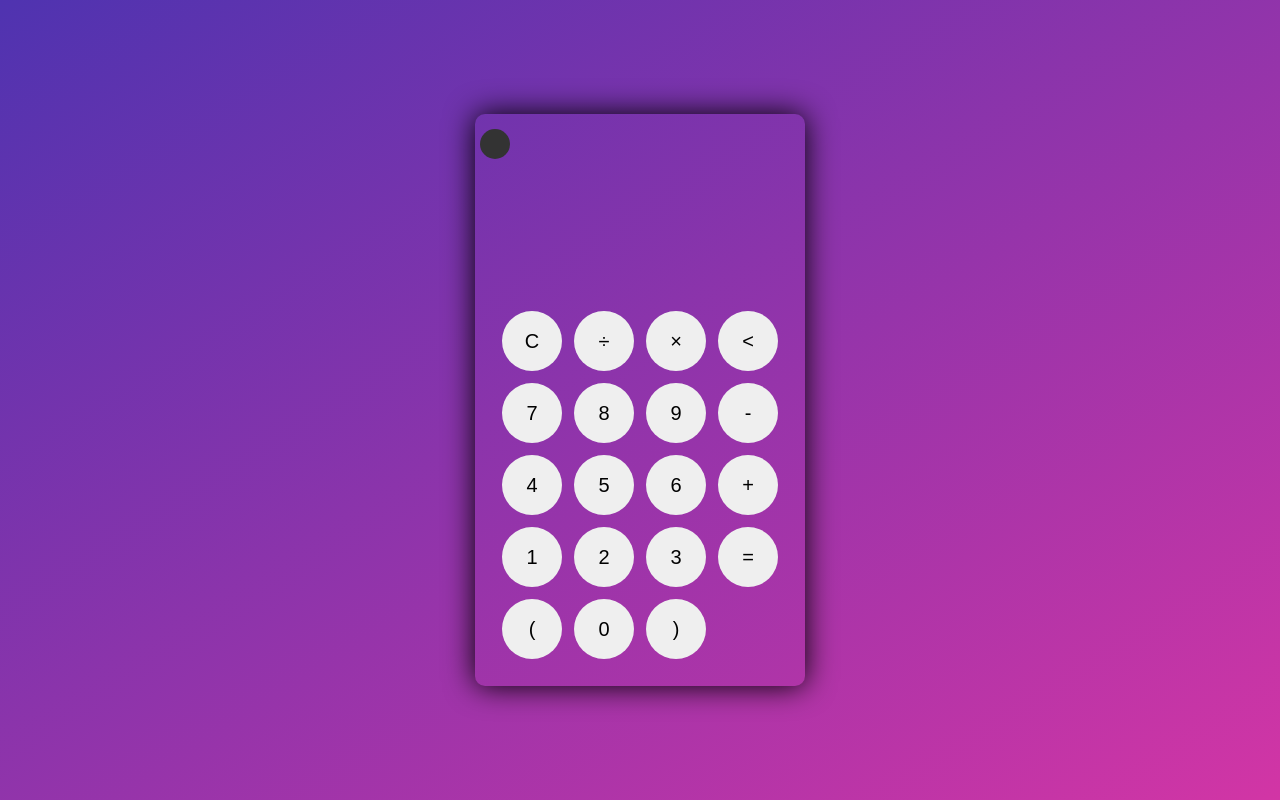
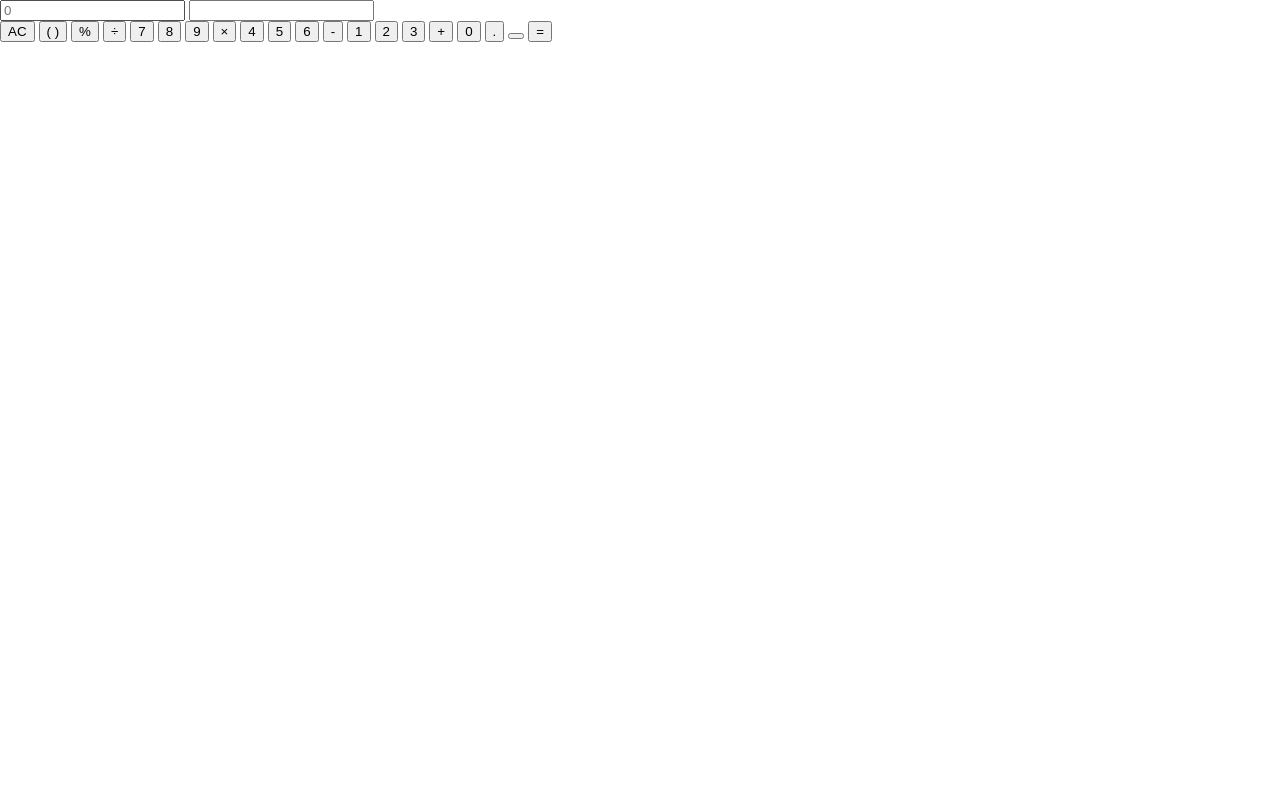
Before and after one commit to ibanga-alt/probable-cal-invention, a plain HTML site: page index.html in a window 1280 px wide. Drawn offline with Linux system fonts and the light colour scheme.

Commit message:
redid index

```diff
--- a/index.html
+++ b/index.html
@@ -8,50 +8,40 @@
     <title>Calculator</title>
 </head>
 <body>
-    <div class="container">
-        <div class="calculator-dark">
-            <div class="theme-toggler active">
-                <i class="toggler-icon"></i>
+    <div class="Calculator">
+        <div class="display">
+            <input type="text" class="display-input" placeholder="0">
+            <input type="text" class="display-result" >
+        </div>
 
-            </div>
-            <div class="display-screen">
-                <div id="display"></div>
-            </div>
-            <div class="buttons">
-                <table>
-                    <tr>
-                        <td><button class="btn-operaetor" id="clear">C</button></td>
-                        <td><button class="btn-operaetor" id="/">&divide;</button></td>
-                        <td><button class="btn-operaetor" id="*">&times;</button></td>
-                        <td><button class="btn-operaetor" id="backspace"><</button></td>
-                    </tr>
-                    <tr>
-                        <td><button class="btn-number" id="7">7</button></td>
-                        <td><button class="btn-number" id="8">8</button></td>
-                        <td><button class="btn-number" id="9">9</button></td>
-                        <td><button class="btn-operaetor" id="-">-</button></td>
-                    </tr>
-                    <tr>
-                         <td><button class="btn-number" id="4">4</button></td>
-                         <td><button class="btn-number" id="5">5</button></td>
-                         <td><button class="btn-number" id="6">6</button></td>
-                         <td><button class="btn-operaetor" id="+">+</button></td>
-                    </tr>
-                    <tr>
-                        <td><button class="btn-number" id="1">1</button></td>
-                        <td><button class="btn-number" id="2">2</button></td>
-                        <td><button class="btn-number" id="3">3</button></td>
-                        <td><button class="btn-operaetor" id="equal">=</button></td>
-                    </tr>
-                    <tr>
-                        <td><button class="btn-operaetor" id="(">(</button></td>
-                        <td><button class="btn-number" id="0">0</button></td>
-                        <td><button class="btn-operaetor" id=")">)</button></td>
-                    </tr>
-                </table>
-            </div>
+        <div class="buttons">
+            <button class="operator">AC</button>
+            <button class="operator">( )</button>
+            <button class="operator">%</button>
+            <button class="operator"><span>&divide;</span></button>
+            <button>7</button>
+            <button>8</button>
+            <button>9</button>
+            <button class="operator"><span>&times;</span></button>
+            <button>4</button>
+            <button>5</button>
+            <button>6</button>
+            <button class="operator"><span>-</span></button>
+            <button>1</button>
+            <button>2</button>
+            <button>3</button>
+            <button class="operator"><span>+</span></button>
+            <button>0</button>
+            <button>.</button>
+            <button class="operator backspace"><span></span></button>
+            <button class="operator"><span>=</span></button>
+
+
         </div>
     </div>
+
+
+
     <script src="script.js"></script>
 </body>
 </html>
--- a/styles.css
+++ b/styles.css
@@ -1,97 +1,4 @@
-*{
-    padding: 0;
+* {
     margin: 0;
-    box-sizing: border-box;
-    outline: 0;
-    transition: all 0.5 ease;
-    /* use of transition ??? */
-}
-
-body {
-    font-family: sans-serif;
-    background-image: linear-gradient(to bottom right, rgba(79,51,176,1), rgba(210,53,165));
-    /* linear gradient ?? */
-}
-
-a{
-    text-decoration: none;
-    color: #fff;
-}
-
-.container{
-    height: 100vh;
-    width: 100vw;
-    display: grid;
-    place-items: center;
 
 }
-
-.calculator-dark {
-    position: relative;
-    height: auto;
-    width: auto;
-    padding: 20px;
-    border-radius: 10px;
-    box-shadow: 0 0 30px #000;
-}
-
-.theme-toggler{
-    position: absolute;
-    top: 30px;
-    color: #fff;
-    cursor: pointer;
-    z-index: 1;
-}
-
-.theme-toggler.active{
-    color: #333;
-}
-
-.theme-toggler.active ::before{
-    background-color: #fff;
-}
-
-.theme-toggler.active ::before{
-    content: "";
-    height: 30px;
-    width: 30px;
-    position: absolute;
-    top: 50%;
-    transform: translate(-50%, -50%);
-    /* use of transform ??? */
-    border-radius: 50%;
-    background-color: #333;
-    z-index: -1;
-}
-
-#display {
-    margin: 0, 10px;
-    height: 150px;
-    width: auto;
-    max-width: 270px;
-    display: flex;
-    align-items: flex-end;
-    font-size: 30px;
-    margin-bottom: 20px;
-    overflow-x: scroll;
-}
-
-#display ::-webkit-scrollbar {
-    display: block;
-    height: 3px;
-}
-
-button{
-    height: 60px;
-    width: 60px;
-    border: 0;
-    border-radius: 30px;
-    margin: 5px;
-    font-size: 20px;
-    cursor: pointer;
-    transition: all 200ms ease;
-}
-
-button:hover{
-    transform: scale(1.15);
-}
```
